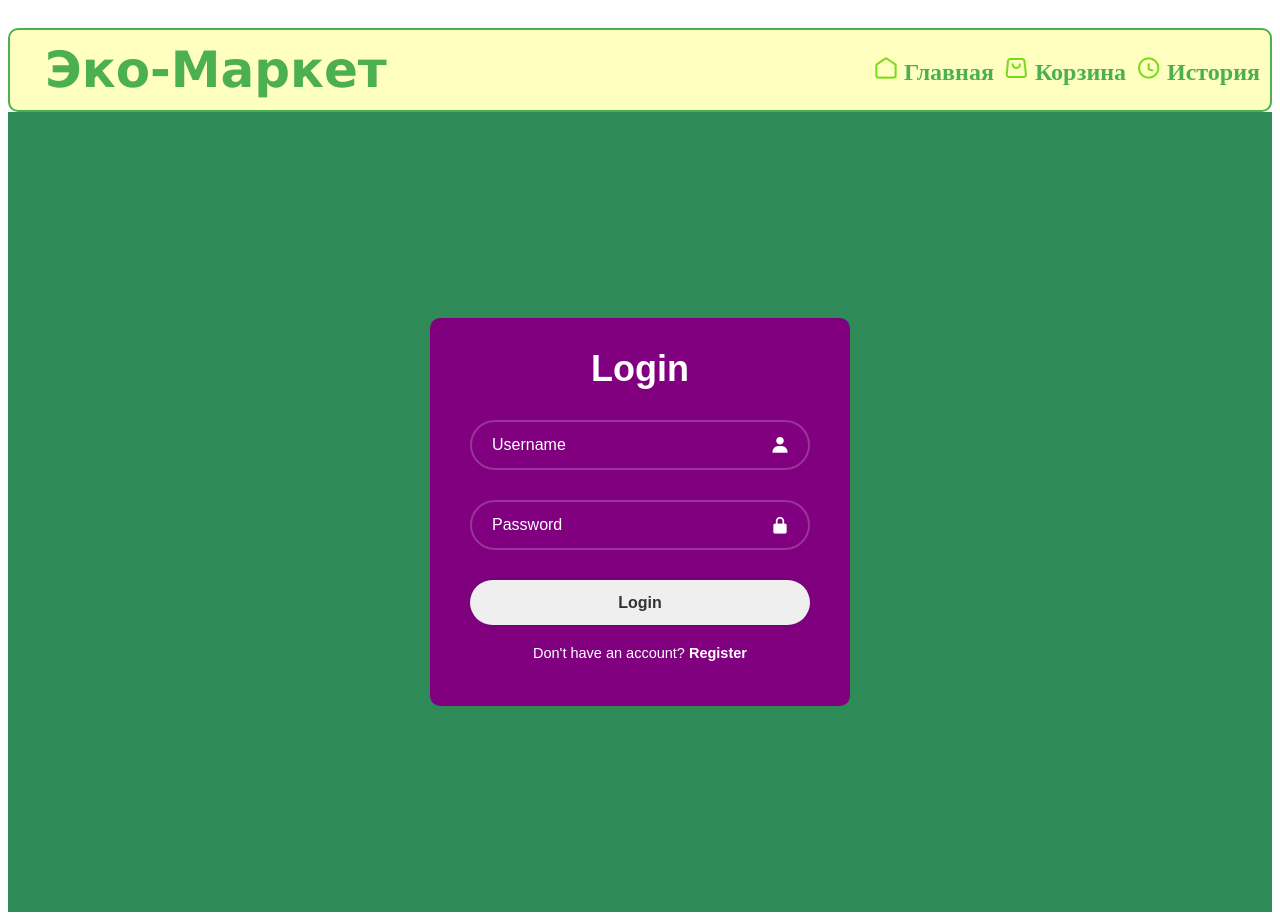
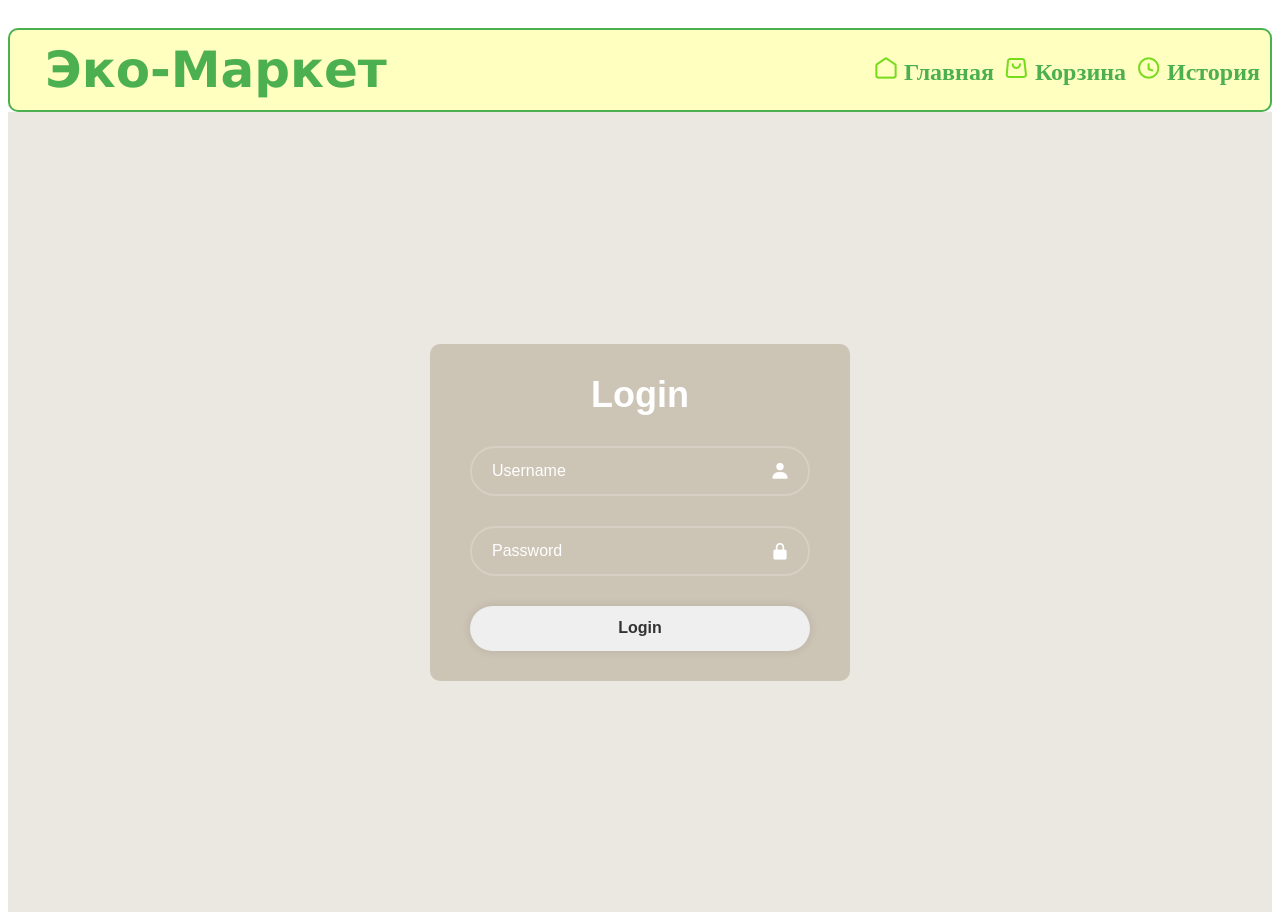
Before and after one commit to Nurkenproga/Eco-Market, an Angular app in the folder Market/: page /register in a window 1280 px wide. Built offline with nearby package versions, Linux system fonts and the light colour scheme.

Commit message:
also changed eveything

```diff
--- a/Market/src/app/auth/auth.component.css
+++ b/Market/src/app/auth/auth.component.css
@@ -10,12 +10,12 @@
     justify-content: center;
     align-items: center;
     min-height: 100vh;
-    background: seagreen;
+    background: #EBE8E2;
 }
 
 .wrapper{
     width: 420px;
-    background: purple;
+    background: #ccc4b5;
     color:#fff;
     border-radius: 10px;
     padding: 30px 40px;
@@ -76,13 +76,3 @@
     margin: 20px 0 15px;
 
 }
-
-.register-link p a {
-    color: #fff;
-    text-decoration: none;
-    font-weight: 600;
-}
-
-.register-link p a:hover{
-    text-decoration: underline;
-}
--- a/Market/src/app/auth/auth.component.html
+++ b/Market/src/app/auth/auth.component.html
@@ -15,11 +15,5 @@
 
         <button type="submit" class="btn">Login</button>
 
-        <div class="register-link">
-            <p>Don't have an account?
-                <a href="#">
-                    Register
-                </a></p>
-        </div>
     </form>
 </div>
--- a/Market/src/app/history/history.component.css
+++ b/Market/src/app/history/history.component.css
@@ -1,8 +1,17 @@
-.container{
+.box {
     display: flex;
-    justify-content: center;
-    align-items:center;
+    flex-direction: column;
 }
+
+.container {
+    width: 80%;
+    margin: 20px auto;
+    background-color: #fff;
+    border-radius: 8px;
+    box-shadow: 0 2px 4px rgba(0, 0, 0, 0.1);
+    padding: 20px;
+}
+
 .Title {
     display: flex;
     justify-content: center;
@@ -11,9 +20,36 @@
     flex-direction: column;
     height: 100%;
 }
-.Title h1{
+
+.Title h1 {
     margin: 0 auto;
-    display: inline-block  ;
+    display: inline-block;
     color: #45a049;
     font-size: 100px;
 }
+
+.box {
+    background-color: #f9f9f9;
+    border-radius: 4px;
+    padding: 10px;
+    margin-top: 10px;
+}
+
+.box h3 {
+    margin: 5px 0;
+    color: #555;
+}
+
+.amount-right {
+    display: flex;
+    justify-content: flex-end;
+    align-items: center; /* Align items vertically in the center */
+}
+
+.amount-right h3 {
+    margin-right: 10px; /* Add some space between labels and amounts */
+}
+
+.amount {
+    color: #45a049; /* Green color for amounts */
+}
--- a/Market/src/app/history/history.component.html
+++ b/Market/src/app/history/history.component.html
@@ -4,9 +4,17 @@
     </div>
 
     <div class="for4ik" *ngFor="let item of history">
-        <h2>order_number<h2>
+        <h2>Order Number: {{ item.order_number }}</h2>
         <div class="box">
-            <>
+            <div class="info">
+                <h3>Products: {{ item.products }}</h3>
+                <h3>Address: {{ item.address }}</h3>
+                <h3>Comments: {{ item.comments }}</h3>
+            </div>
+            <div class="amount-right">
+            <h3 class="total-amount">Total Amount:<span class="amount">{{ item.total_amount }}</span></h3>
+            <h3 class="delivery-cost">Delivery Cost: {{ item.delivery_cost }}</h3>
+            </div>
         </div>
     </div>
 </div>
```
Also changed, not shown: 1 other file (tests, documents, lock files or other folders).
